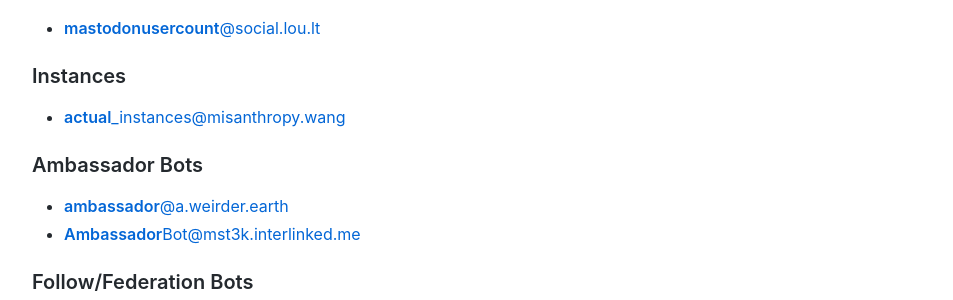
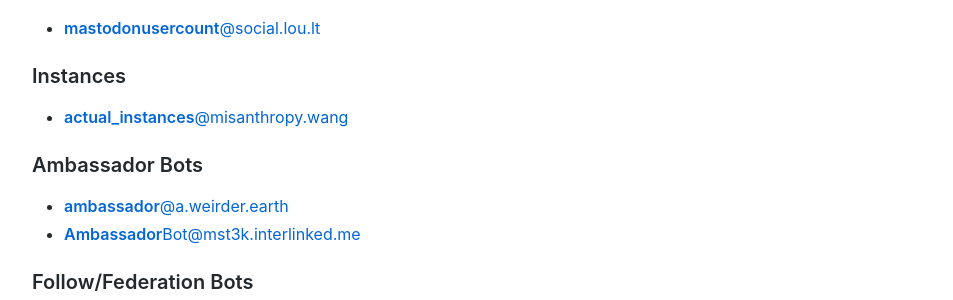
Before and after one commit to tootworks/bots, a Jekyll site: the page built from index.md, in a window 1280 px wide. Shown: the part 385-685 px from the top of the page, without its empty margins (163-1116 px from the left). Built offline with Jekyll 4.4.1, drawn with Linux system fonts in a browser that asks for light colours.

Commit message:
formatting

```diff
--- a/index.md
+++ b/index.md
@@ -13,7 +13,7 @@ This is a listing of Mastodon bots. [Edit this page on GitHub.](https://github.c
 - [**mastodonusercount**@social.lou.lt](https://social.lou.lt/@mastodonusercount)
 
 ### Instances
-- [**actual**_instances@misanthropy.wang](https://misanthropy.wang/@actual_instances)
+- [**actual_instances**@misanthropy.wang](https://misanthropy.wang/@actual_instances)
 
 ### Ambassador Bots
 - [**ambassador**@a.weirder.earth](https://a.weirder.earth/@ambassador)
```
